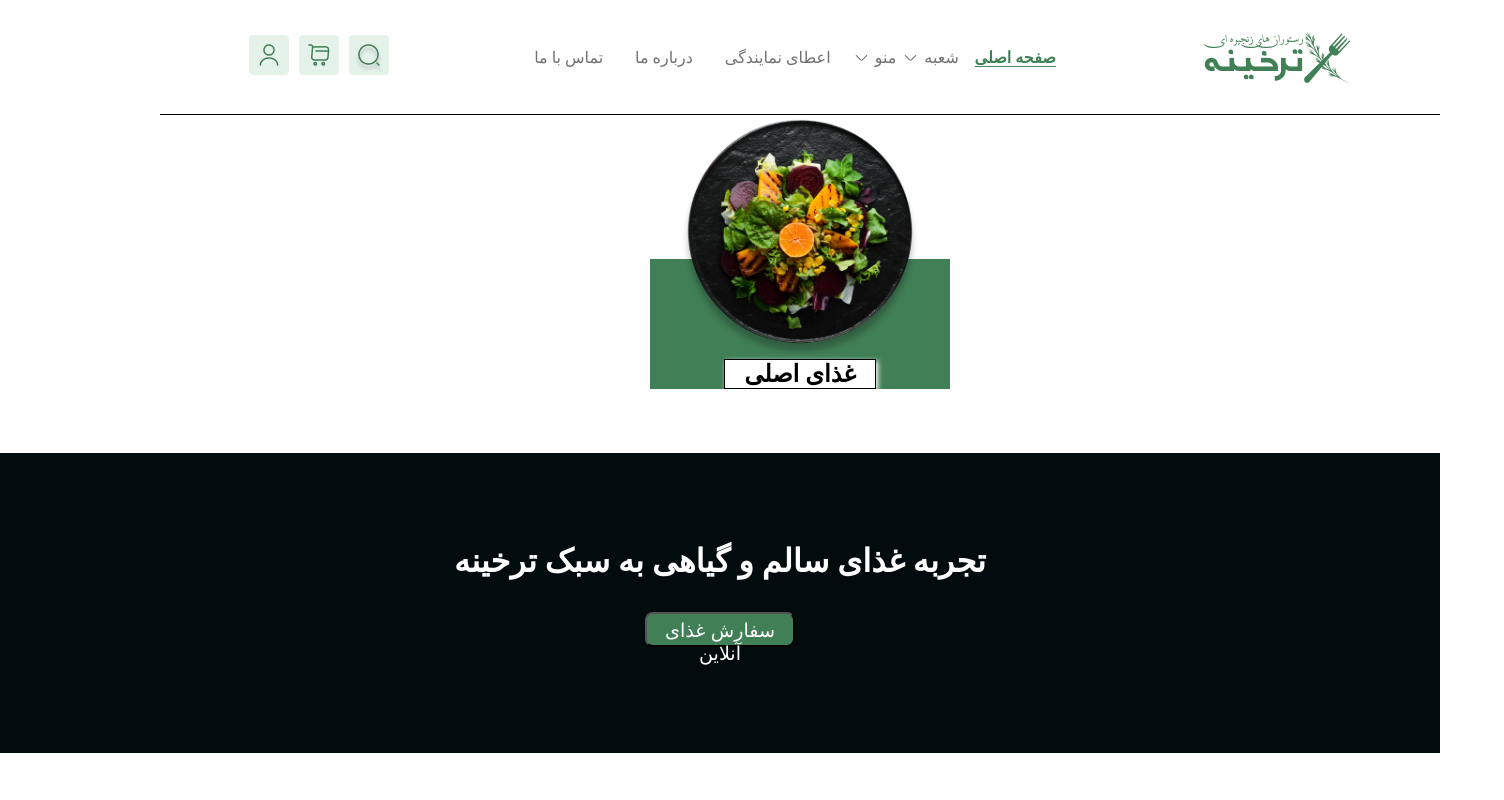
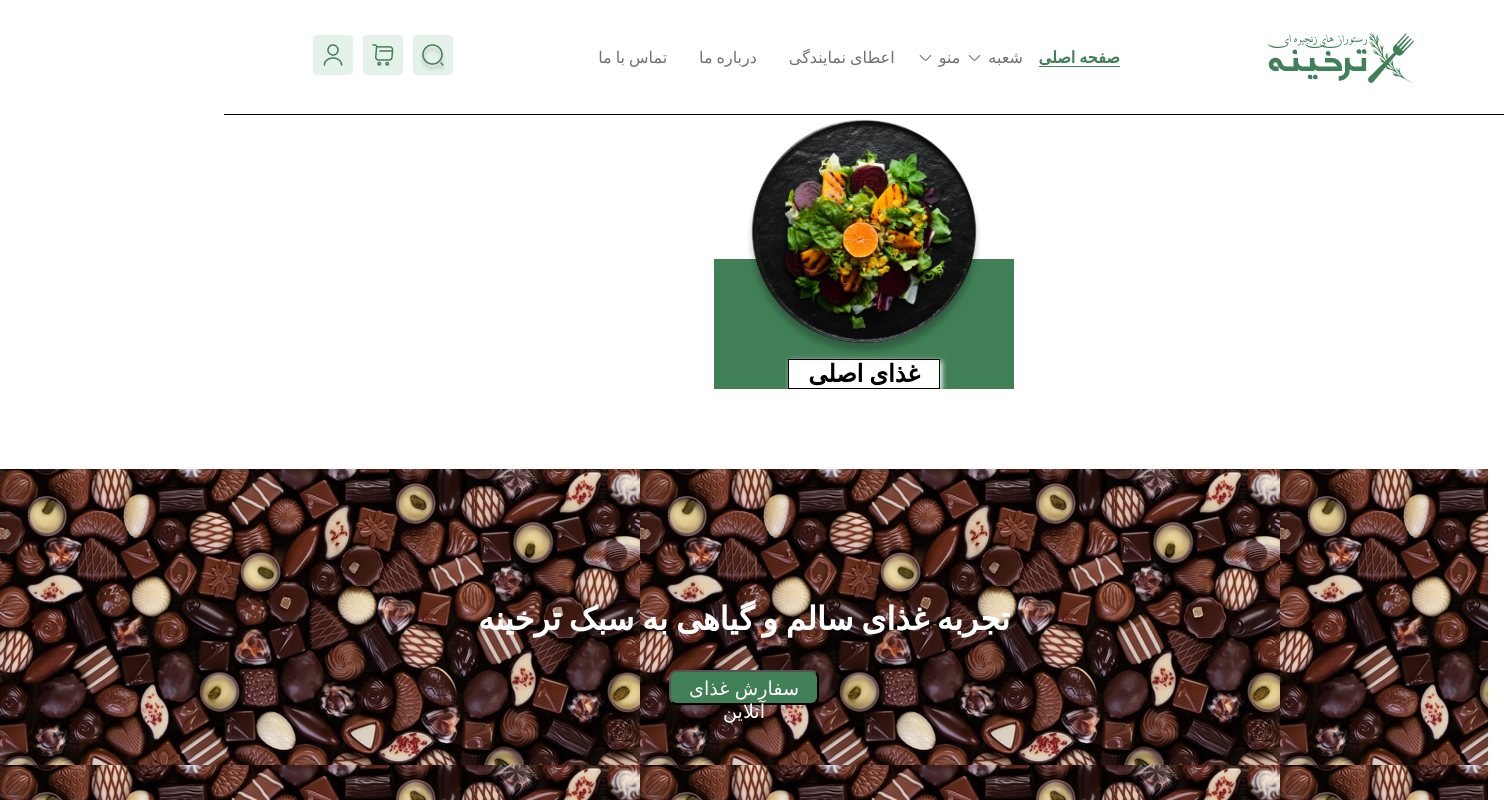
Before and after one commit to iman-skandari/figmaPR, a React (Vite) app: page / in a window 1280 px wide. Shown: the top 800 px of the page, 1504 px wide, since content can reach past the window. Built offline with nearby package versions, Linux system fonts and the light colour scheme.

Commit message:
create welcomeInfo component

```diff
--- a/src/components/welcomMenu/WelcomMenu.css
+++ b/src/components/welcomMenu/WelcomMenu.css
@@ -1,12 +1,14 @@
 .welcome{
     width: 1440px;
-    height: 300px;
-    background-color: #020c0e;
+    height: 336px;
+    background-image: url(../../assets/backi.jpg);
     display: flex;
     flex-direction: column;
     justify-content: center;
     align-items: center;
     gap: 2rem;
+    padding: 1.5rem;
+    margin: 1rem;
 }
 .welcomeH h1{
     color: white;
```
Also changed, not shown: src/components/welcomMenu/index.jsx (+7 -0 lines).
